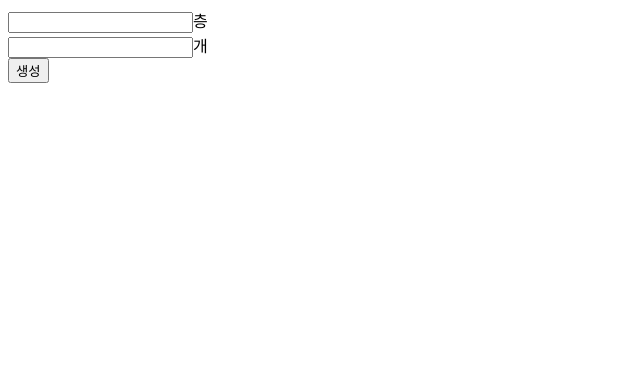
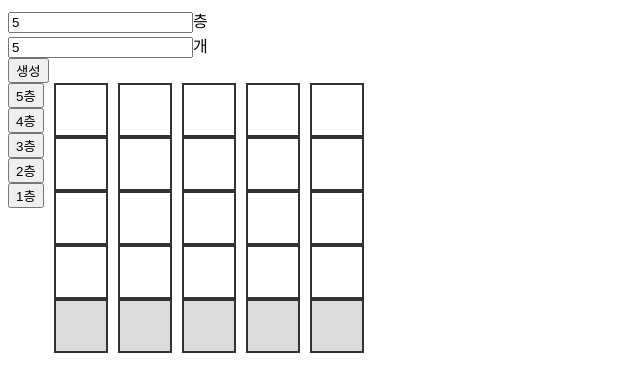
Before and after one commit to recordboy/project01, a plain HTML site: page index.html in a window 1280 px wide. Shown: the whole page, without its empty margins (0-640 px from the left). Drawn offline with Linux system fonts and the light colour scheme.

Commit message:
[기능] 엘레베이터 이동 요소 수정 class 추가 방식 >> 요소를 한개 더 만들어 position 으로 띄운뒤 이동시키는 방식으로 변경

```diff
--- a/index.html
+++ b/index.html
@@ -14,8 +14,8 @@
 <body>
     <div class="wrap">
         <div class="controller">
-            <div><input type="text" id="txt_floor" />층</div>
-            <div><input type="text" id="txt_number" />개</div>
+            <div><input type="text" id="txt_floor" value="5" />층</div>
+            <div><input type="text" id="txt_number" value="5" />개</div>
             <button type="button" id="btn_create">생성</button>
         </div>
 
--- a/script.js
+++ b/script.js
@@ -16,13 +16,10 @@ function addEvent() {
     const btnCreate = document.getElementById('btn_create');
     const btnElevator = document.getElementById('elevator_btn');
 
-
-
     btnCreate.addEventListener('click', function (e) {
         let data = getElevatorData();
         createElevator(data);
     });
-
 
     btnElevator.addEventListener('click', function (e) {
         let btnId = e.target.id;
@@ -30,6 +27,9 @@ function addEvent() {
         moveElevator(btnIdx);
     });
 
+    // 테스트
+    let data = getElevatorData();
+    createElevator(data);
 
 }
 
@@ -57,10 +57,11 @@ function createElevator(data) {
     const elevator = document.getElementById('elevator');
     const elevatorBtn = document.getElementById('elevator_btn');
 
-    var tower = null;
-    var towerFloor = null;
-    var towerBtn = null;
-    var towerBtnTxt = '';
+    let tower = null;
+    let towerFloor = null;
+    let towerBtn = null;
+    let towerBtnTxt = '';
+    let room = null;
 
     // 엘레베이터 버튼 생성
     for (let i = data.numberVal; i > 0; i--) {
@@ -73,35 +74,47 @@ function createElevator(data) {
         elevatorBtn.appendChild(towerBtn);
     }
 
-    // 엘레베이터 생성
+    // 각 엘레베이터 타워 생성
     for (let i = 0; i < data.numberVal; i++) {
 
-        // 엘레베이터 생성
+        // 엘레베이터 층 생성
         tower = document.createElement('div');
         tower.classList = 'tower';
         elevator.appendChild(tower);
-
         for (let j = data.floorVal; j > 0; j--) {
             towerFloor = document.createElement('div');
 
             // 각 층 값 넣기
             if (j === 1) {
                 global.push(j);
-                towerFloor.classList = 'on';
             }
             tower.appendChild(towerFloor);
         }
+
+        // 엘레베이터 룸 생성
+        room = document.createElement('div');
+        room.classList = 'room';
+        tower.appendChild(room);
     }
 }
 
 
 function moveElevator(idx) {
 
+    // 엘레베이터 객체
     const elevator = document.getElementById('elevator');
-    const elevatorChilds = elevator.childNodes;
+    const elevatorTower = elevator.childNodes;
+
+    for (let i = 0; i < elevatorTower.length; i++) {
 
 
-    for (let i = 0; i < elevatorChilds.length; i++) {
-
+        if (global[i] !== idx) {
+            moveAnimate(elevatorTower[i], idx);
+            return;
+        }
     }
 }
+
+function moveAnimate(target, idx) {
+    debugger
+}
--- a/style.css
+++ b/style.css
@@ -11,6 +11,7 @@
 }
 
 #elevator .tower {
+    position: relative;
     float: left;
     margin-right: 10px;
 }
@@ -21,6 +22,10 @@
     height: 50px;
 }
 
-#elevator .tower > div.on {
+#elevator .tower > div.room {
+    position: absolute;
+    bottom: 0;
+    left: 0;
+    opacity: 0.7;
     background-color: #ccc;
 }
```
